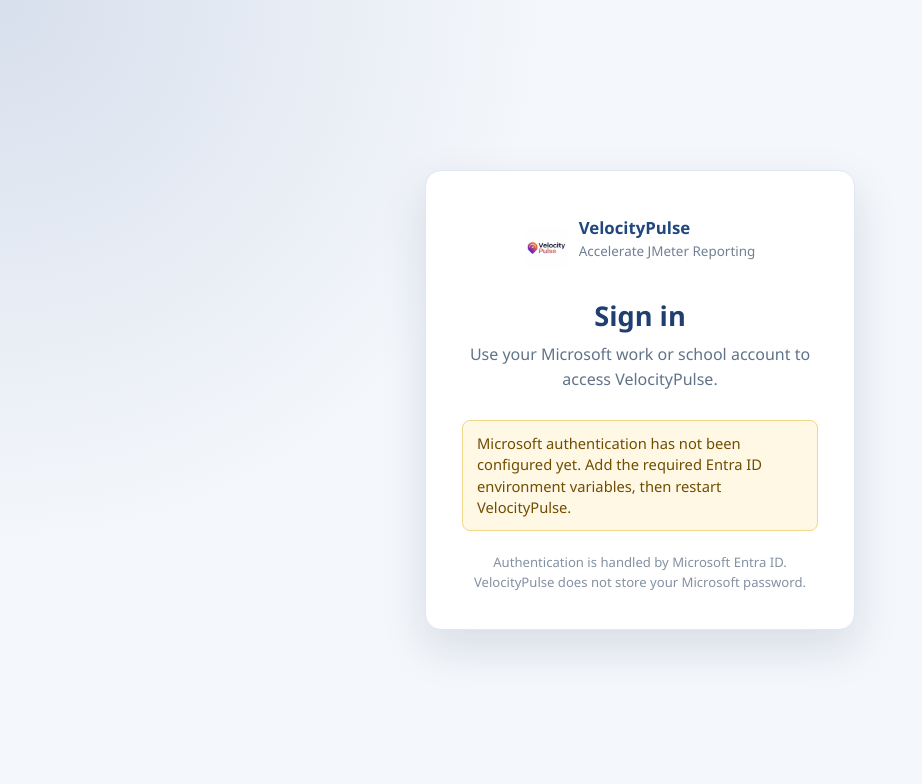
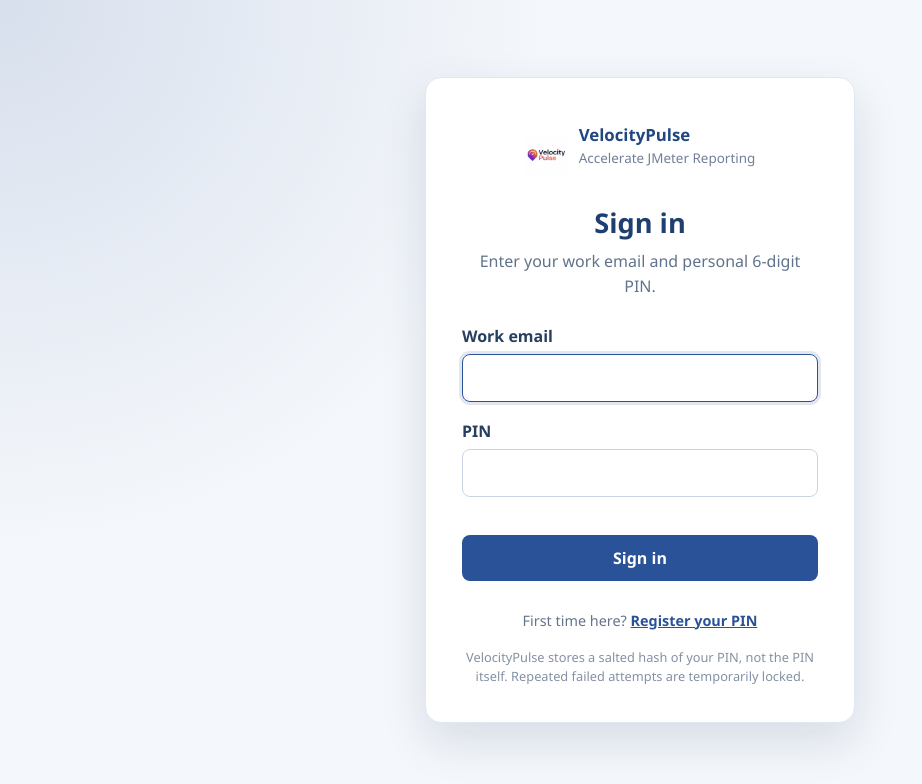
Before and after one commit to Sid147228/VelocityPulse_Full_Sep2026, a Flask app: page /login in a window 1280 px wide. Shown: the top 784 px of the page, without its empty margins (0-922 px from the left). Run offline with Flask 3, Linux system fonts and the light colour scheme.

Commit message:
Replace Microsoft login UI with PIN sign-in

```diff
--- a/templates/login.html
+++ b/templates/login.html
@@ -6,131 +6,51 @@
   <title>VelocityPulse | Sign in</title>
   <link rel="stylesheet" href="{{ url_for('static', filename='style.css') }}">
   <style>
-    :root {
-      color-scheme: light;
-      font-family: "Segoe UI", Arial, sans-serif;
+    :root { color-scheme: light; font-family: "Segoe UI", Arial, sans-serif; }
+    body {
+      margin: 0; min-height: 100vh; padding: 24px; box-sizing: border-box;
+      display: flex; align-items: center; justify-content: center;
+      background: radial-gradient(circle at top left, rgba(42,82,152,.14), transparent 34rem), #f4f7fb;
+      color: #1f344d;
     }
-    body {
-      margin: 0;
-      min-height: 100vh;
-      background:
-        radial-gradient(circle at top left, rgba(42, 82, 152, .14), transparent 34rem),
-        #f4f7fb;
-      color: #1f344d;
-      display: flex;
-      align-items: center;
-      justify-content: center;
-      padding: 24px;
-      box-sizing: border-box;
+    .auth-shell { width: min(430px, 100%); margin: auto; }
+    .auth-card {
+      background:#fff; border:1px solid #dfe7f1; border-radius:16px;
+      box-shadow:0 18px 45px rgba(24,48,86,.13); padding:36px;
     }
-    .login-shell {
-      width: min(430px, 100%);
-      margin: auto;
+    .brand { display:flex; align-items:center; justify-content:center; gap:12px; margin-bottom:28px; }
+    .brand img { height:42px; width:auto; }
+    .brand-copy strong { display:block; color:#21477f; font-size:1.05rem; }
+    .brand-copy span { color:#718096; font-size:.84rem; }
+    h1 { margin:0 0 8px; color:#1f3f70; font-size:1.7rem; text-align:center; }
+    .intro { margin:0 0 26px; color:#61738a; line-height:1.55; text-align:center; }
+    .field { margin-bottom:18px; }
+    .field label { display:block; margin-bottom:7px; font-weight:650; color:#273f5e; }
+    .field input {
+      width:100%; box-sizing:border-box; border:1px solid #c8d4e3; border-radius:8px;
+      padding:12px 13px; font:inherit; color:#1f344d; background:#fff;
     }
-    .login-card {
-      background: #fff;
-      border: 1px solid #dfe7f1;
-      border-radius: 16px;
-      box-shadow: 0 18px 45px rgba(24, 48, 86, .13);
-      padding: 36px;
+    .field input:focus { outline:3px solid rgba(42,82,152,.14); border-color:#2a5298; }
+    .pin-input { letter-spacing:.32em; font-weight:700; text-align:center; }
+    .auth-button {
+      width:100%; border:0; border-radius:8px; padding:12px 16px;
+      background:#2a5298; color:#fff; font:inherit; font-weight:700; cursor:pointer;
     }
-    .brand {
-      display: flex;
-      align-items: center;
-      justify-content: center;
-      gap: 12px;
-      margin-bottom: 28px;
-      text-align: left;
+    .auth-button:hover, .auth-button:focus-visible { background:#1f417a; }
+    .notice, .error, .success {
+      border-radius:8px; padding:12px 14px; margin-bottom:18px; line-height:1.45; font-size:.92rem;
     }
-    .brand img {
-      height: 42px;
-      width: auto;
-    }
-    .brand-copy strong {
-      display: block;
-      color: #21477f;
-      font-size: 1.05rem;
-    }
-    .brand-copy span {
-      color: #718096;
-      font-size: .84rem;
-    }
-    h1 {
-      margin: 0 0 8px;
-      color: #1f3f70;
-      font-size: 1.7rem;
-      text-align: center;
-    }
-    .intro {
-      margin: 0 0 28px;
-      color: #61738a;
-      line-height: 1.55;
-      text-align: center;
-    }
-    .ms-button {
-      box-sizing: border-box;
-      width: 100%;
-      border: 1px solid #8c8c8c;
-      border-radius: 6px;
-      background: #fff;
-      color: #2f2f2f;
-      text-decoration: none;
-      display: flex;
-      align-items: center;
-      justify-content: center;
-      gap: 12px;
-      padding: 12px 16px;
-      font-weight: 600;
-      transition: background .15s ease, box-shadow .15s ease;
-    }
-    .ms-button:hover,
-    .ms-button:focus-visible {
-      background: #f7f7f7;
-      box-shadow: 0 0 0 3px rgba(42, 82, 152, .12);
-      outline: none;
-    }
-    .ms-logo {
-      display: grid;
-      grid-template-columns: repeat(2, 9px);
-      grid-template-rows: repeat(2, 9px);
-      gap: 2px;
-      width: 20px;
-      height: 20px;
-    }
-    .ms-logo span:nth-child(1) { background: #f25022; }
-    .ms-logo span:nth-child(2) { background: #7fba00; }
-    .ms-logo span:nth-child(3) { background: #00a4ef; }
-    .ms-logo span:nth-child(4) { background: #ffb900; }
-    .notice,
-    .error {
-      border-radius: 8px;
-      padding: 12px 14px;
-      margin-bottom: 18px;
-      line-height: 1.45;
-      font-size: .92rem;
-    }
-    .notice {
-      background: #fff8e5;
-      color: #704d00;
-      border: 1px solid #f0d88b;
-    }
-    .error {
-      background: #fff1f1;
-      color: #8b1e1e;
-      border: 1px solid #efc6c6;
-    }
-    .footer-note {
-      margin: 22px 0 0;
-      color: #8491a3;
-      font-size: .82rem;
-      line-height: 1.5;
-      text-align: center;
-    }
+    .notice { background:#eef5ff; color:#244771; border:1px solid #cfe0fb; }
+    .error { background:#fff1f1; color:#8b1e1e; border:1px solid #efc6c6; }
+    .success { background:#edf9f0; color:#21643b; border:1px solid #cbe8d3; }
+    .register-link { margin:22px 0 0; text-align:center; color:#64748b; font-size:.9rem; }
+    .register-link a { color:#2a5298; font-weight:650; }
+    .footer-note { margin:18px 0 0; color:#8491a3; font-size:.8rem; line-height:1.5; text-align:center; }
   </style>
 </head>
 <body>
-  <main class="login-shell">
-    <section class="login-card" aria-labelledby="login-title">
+  <main class="auth-shell">
+    <section class="auth-card" aria-labelledby="login-title">
       <div class="brand">
         <img src="{{ url_for('static', filename='logo.png') }}" alt="VelocityPulse logo">
         <div class="brand-copy">
@@ -140,30 +60,30 @@
       </div>
 
       <h1 id="login-title">Sign in</h1>
-      <p class="intro">Use your Microsoft work or school account to access VelocityPulse.</p>
+      <p class="intro">Enter your work email and personal 6-digit PIN.</p>
 
       {% with messages = get_flashed_messages(with_categories=true) %}
         {% for category, message in messages %}
-          <div class="{{ 'error' if category == 'error' else 'notice' }}" role="alert">{{ message }}</div>
+          <div class="{{ 'error' if category == 'error' else ('success' if category == 'success' else 'notice') }}" role="alert">{{ message }}</div>
         {% endfor %}
       {% endwith %}
 
-      {% if error %}
-        <div class="error" role="alert">{{ error }}</div>
-      {% endif %}
+      <form method="post" action="{{ url_for('login') }}" autocomplete="on">
+        <div class="field">
+          <label for="email">Work email</label>
+          <input id="email" name="email" type="email" value="{{ email|default('') }}" autocomplete="username" required autofocus>
+        </div>
+        <div class="field">
+          <label for="pin">PIN</label>
+          <input id="pin" class="pin-input" name="pin" type="password" inputmode="numeric"
+                 pattern="[0-9]{6}" minlength="6" maxlength="6"
+                 autocomplete="current-password" required aria-describedby="pin-help">
+        </div>
+        <button class="auth-button" type="submit">Sign in</button>
+      </form>
 
-      {% if auth_configured %}
-        <a class="ms-button" href="{{ url_for('microsoft_login') }}">
-          <span class="ms-logo" aria-hidden="true"><span></span><span></span><span></span><span></span></span>
-          <span>Sign in with Microsoft</span>
-        </a>
-      {% else %}
-        <div class="notice">
-          Microsoft authentication has not been configured yet. Add the required Entra ID environment variables, then restart VelocityPulse.
-        </div>
-      {% endif %}
-
-      <p class="footer-note">Authentication is handled by Microsoft Entra ID. VelocityPulse does not store your Microsoft password.</p>
+      <p class="register-link">First time here? <a href="{{ url_for('register') }}">Register your PIN</a></p>
+      <p class="footer-note">VelocityPulse stores a salted hash of your PIN, not the PIN itself. Repeated failed attempts are temporarily locked.</p>
     </section>
   </main>
 </body>
```
